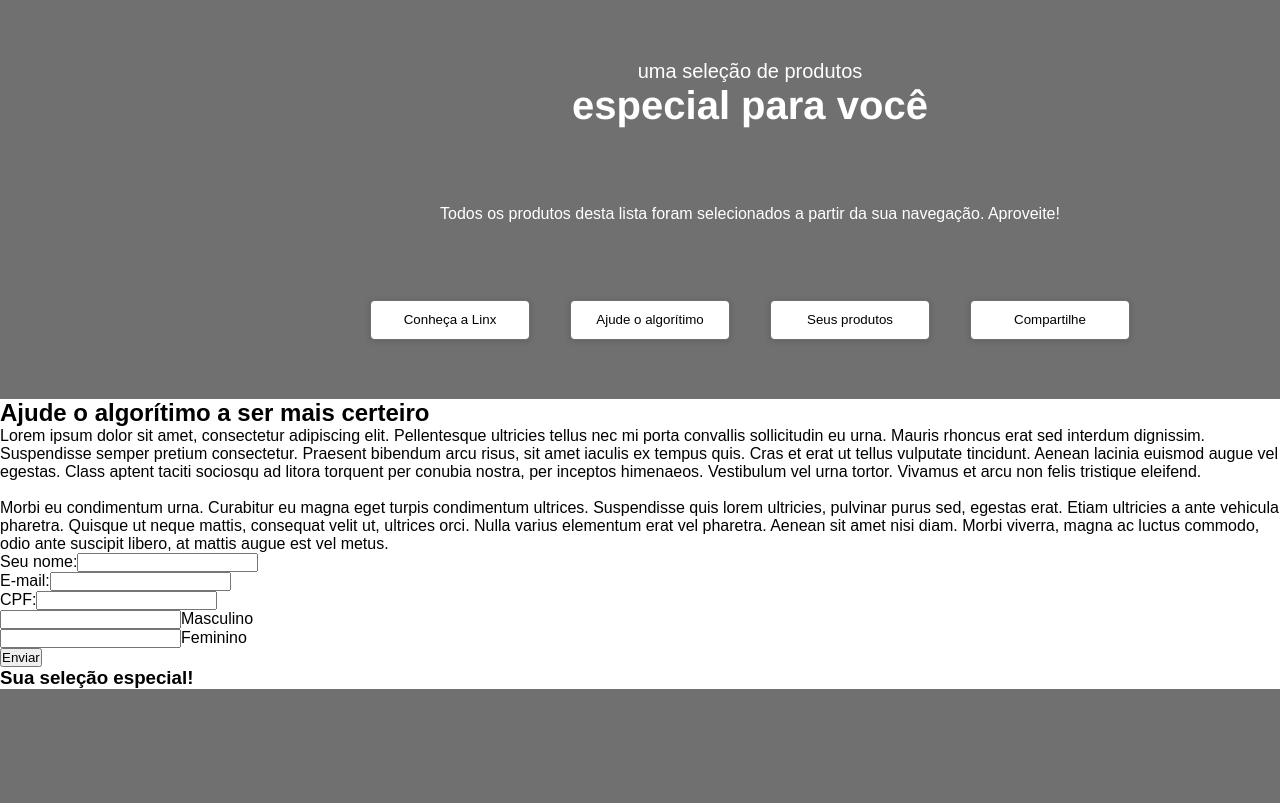
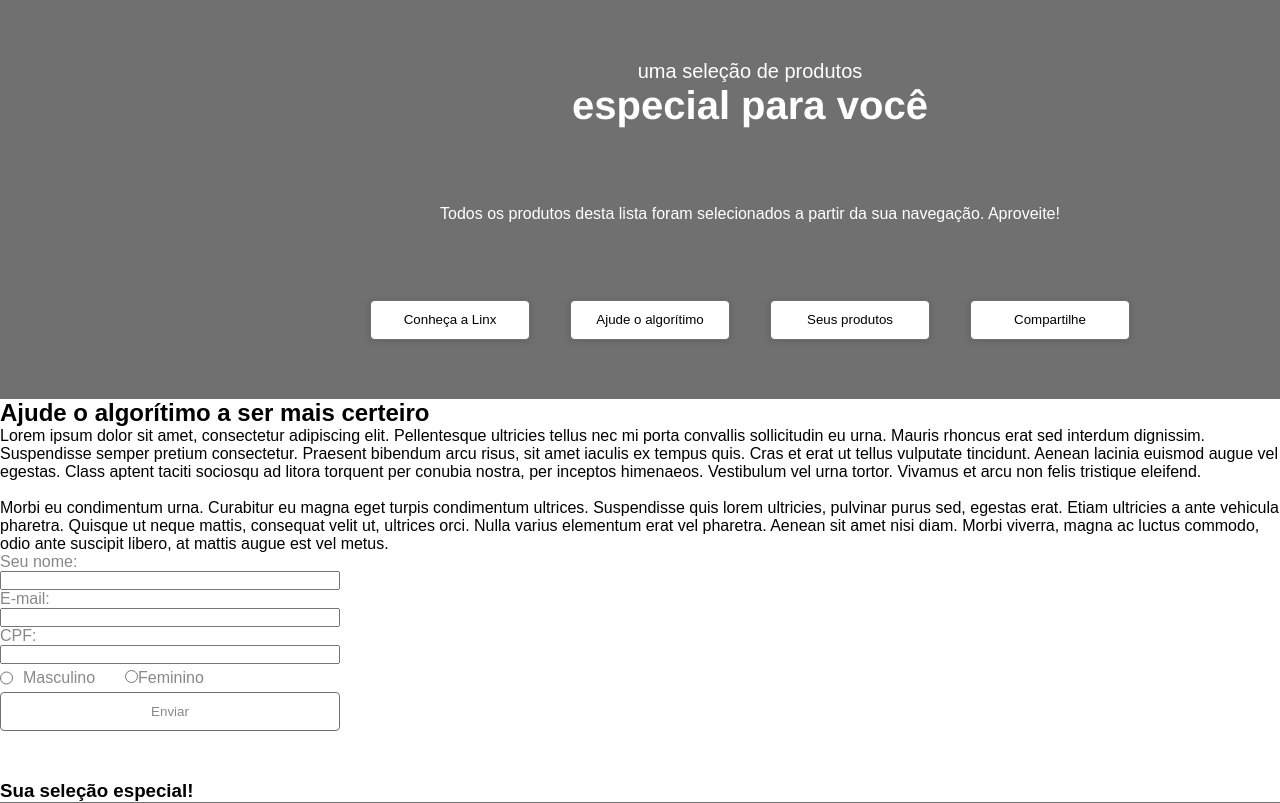
Before and after one commit to CarratiPatrick/Sprint1Mod5, a React (Vite) app in the folder Sprint1/: page / in a window 1280 px wide. Shown: the top 803 px of the page. Built offline with nearby package versions, Linux system fonts and the light colour scheme.

Commit message:
feat: css do forms

```diff
--- a/Sprint1/src/components/Form/Form.jsx
+++ b/Sprint1/src/components/Form/Form.jsx
@@ -2,33 +2,34 @@ import React from "react";
 import Button from "../Button/Button";
 import Input from "../Input/Input";
 import Label from "../Label/Label";
+import S from "./Form.module.css";
 
 const Form = () => {
   return (
-    <form>
-      <div>
+    <form className={S.form} >
+      <div className={S.area}>
         <Label texto="Seu nome:" />
         <Input type="text" />
       </div>
-      <div>
+      <div className={S.area}>
         <Label texto="E-mail:" />
         <Input type="email" />
       </div>
-      <div>
+      <div className={S.area}>
         <Label texto="CPF:" />
         <Input type="text" />
       </div>
-      <div>
-        <div>
-          <Input type="radio" nome="sexo" />
+      <div className={S.areaOpcao}>
+        <div className={S.opcao}>
+          <input type= "radio" nome="sexo" />
           <Label texto="Masculino" />
         </div>
         <div>
-          <Input type="radio" nome="sexo" />
+          <input type="radio"/>
           <Label texto="Feminino" />
         </div>
       </div>
-      <Button texto="Enviar"/>
+      <Button css={S.botaoForm} texto="Enviar"/>
     </form>
   );
 };
--- /dev/null
+++ b/Sprint1/src/components/Form/Form.module.css
@@ -0,0 +1,33 @@
+.form{
+    width: 340px;
+    height: 227px;
+    opacity: 1;
+    color: #888888;
+}
+.area{
+    display: flex;
+    flex-direction: column;
+}
+.areaOpcao{
+    width: 100%;
+    display: flex;
+    align-items: center;
+    justify-content: flex-start;
+    gap: 30px;
+}
+.opcao{
+    display: flex;
+    gap: 10px;
+    margin: 5px 0;
+}
+.botaoForm{
+    top: 670px;
+    left: 870px;
+    width: 340px;
+    height: 39px;
+    background: #FFFFFF 0% 0% no-repeat padding-box;
+    border: 1px solid #707070;
+    border-radius: 4px;
+    opacity: 1;
+    color: #888888;
+}
--- a/Sprint1/src/components/Input/Input.jsx
+++ b/Sprint1/src/components/Input/Input.jsx
@@ -1,8 +1,8 @@
 import React from 'react'
 
-const Input = ({tipo,nome}) => {
+const Input = ({tipo,nome,css}) => {
   return (
-   <input type={tipo} name={nome}/>
+   <input className={css} type={tipo} name={nome}/>
   )
 }
 
```
